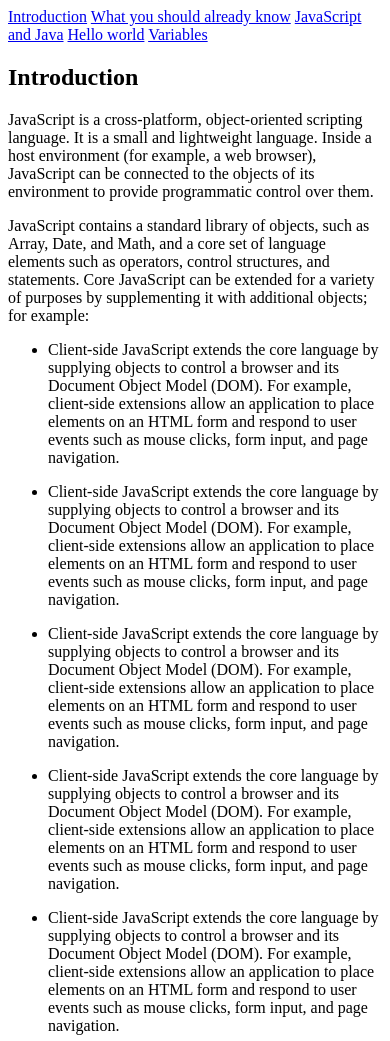
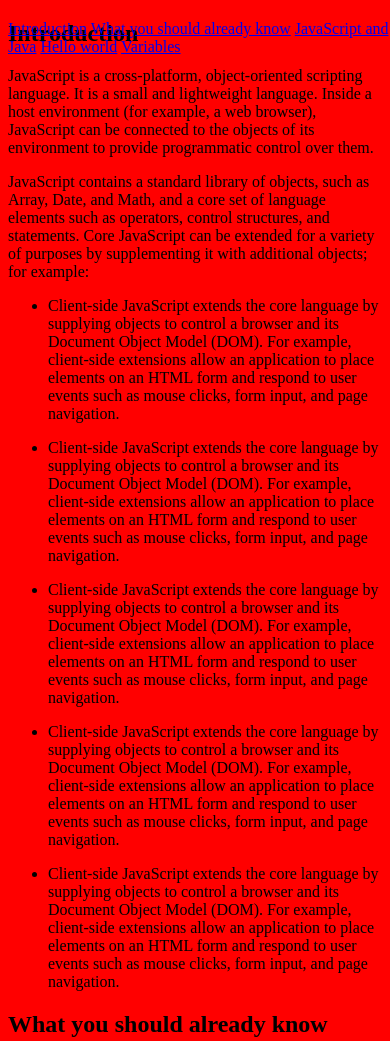
Before and after one commit to kalbek/mircoverse-trial-kaleb-noel, a plain HTML site: page index.html in a window 390 px wide. Shown: the top 1041 px of the page. Drawn offline with Linux system fonts and the light colour scheme.

Commit message:
modified the css

```diff
--- a/css/style.css
+++ b/css/style.css
@@ -0,0 +1,12 @@
+@media (max-width: 400px){
+    body {
+      background-color: red;
+    }
+  }
+  /* body {
+    position: relative;
+  } */
+  #navbar {
+    display: flex;
+    position: fixed;
+  }
--- a/index.html
+++ b/index.html
@@ -2,7 +2,7 @@
 <html lang="en">
   <head>
     <meta charset="UTF-8">
-    <link rel="stylesheet" href="styles.css">
+    <link rel="stylesheet" href="/css/style.css">
   </head>
 
   <body>
```
